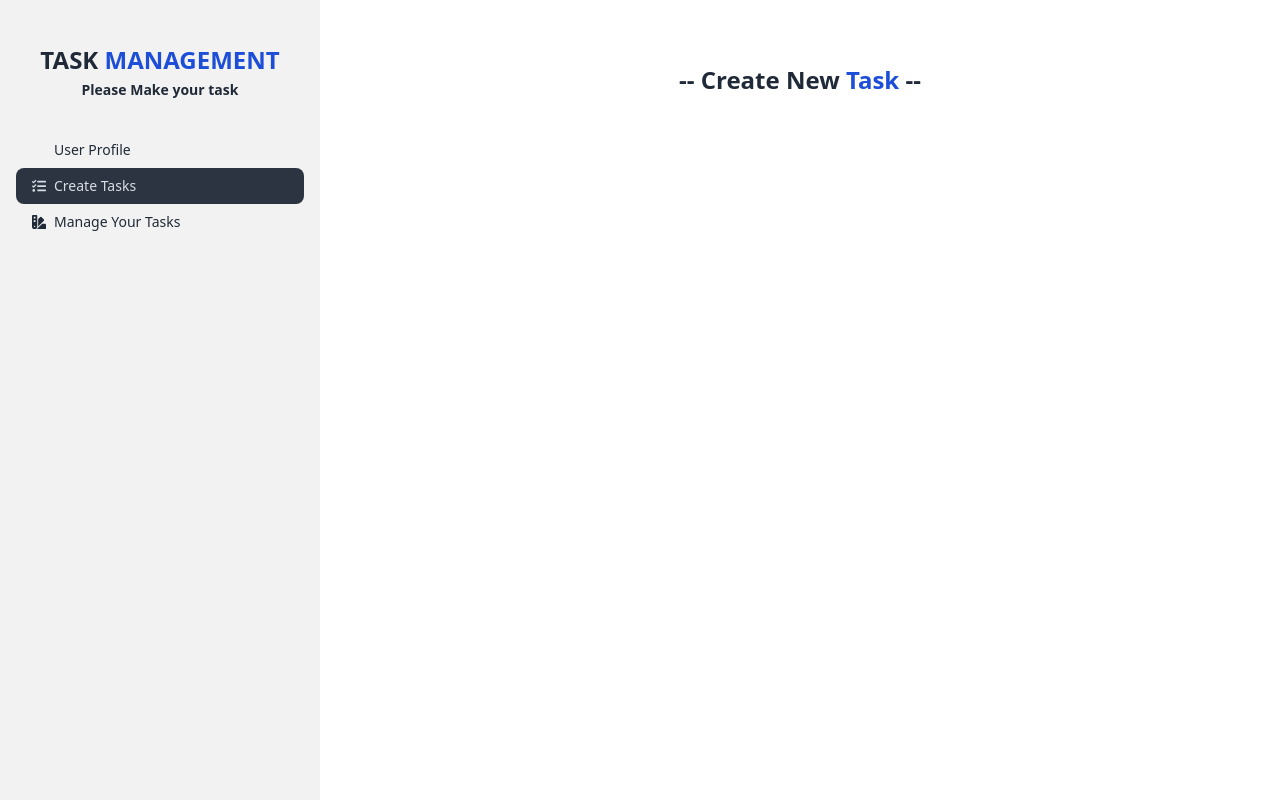
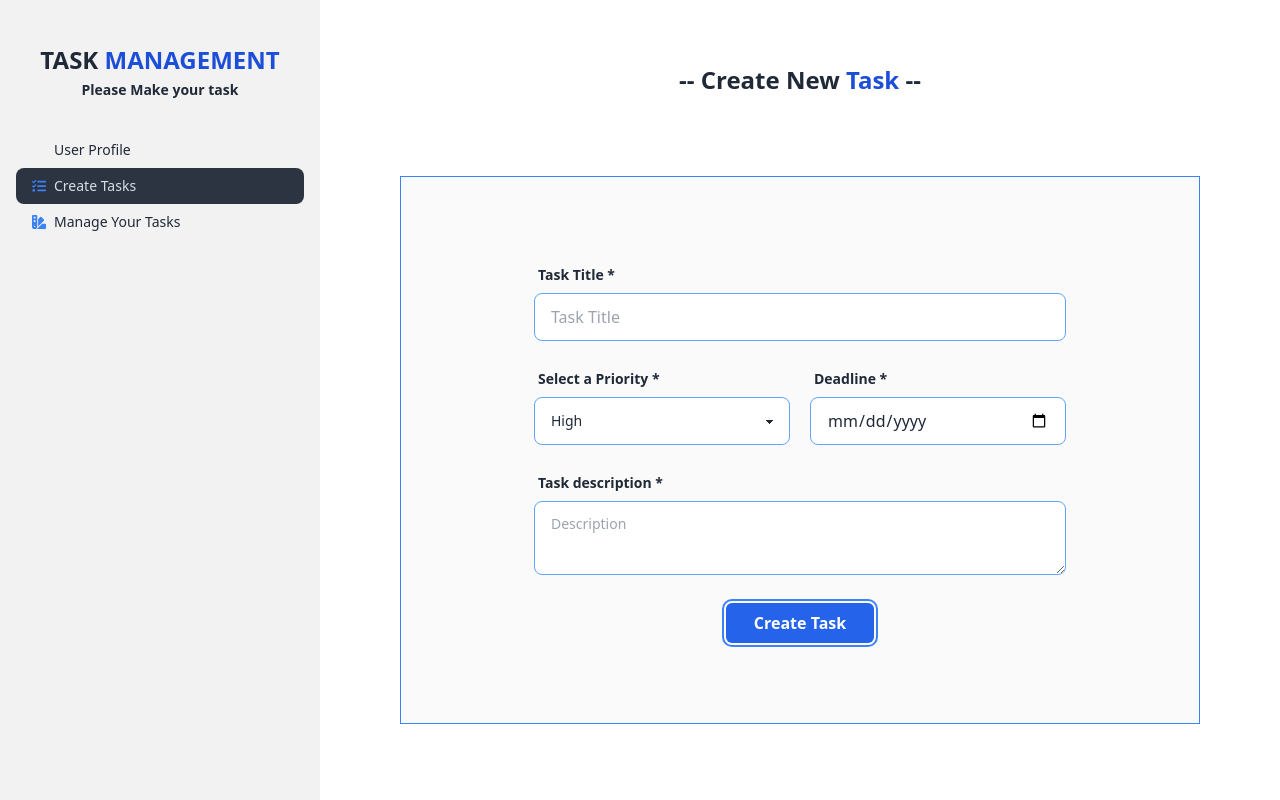
Before and after one commit to tanishaislam/job-task-client, a React (Vite) app: page /dashboard/createTask in a window 1280 px wide. Built offline with nearby package versions, Linux system fonts and the light colour scheme; no server answers; sample sign-in values are in the browser's storage; some icons are missing.

Commit message:
create task page design and send data mongobd successfully

```diff
--- a/package.json
+++ b/package.json
@@ -17,6 +17,7 @@
     "match-sorter": "^6.3.1",
     "react": "^18.2.0",
     "react-dom": "^18.2.0",
+    "react-hook-form": "^7.49.2",
     "react-hot-toast": "^2.4.1",
     "react-icons": "^4.12.0",
     "react-router-dom": "^6.21.0",
--- a/src/Pages/Dashboard/CreateTask/CreateTask.jsx
+++ b/src/Pages/Dashboard/CreateTask/CreateTask.jsx
@@ -1,10 +1,71 @@
-
+import { useForm } from "react-hook-form"
+import useAxiosPublic from "../../../api/useAxiosPublic";
+import toast from "react-hot-toast";
+import { useNavigate } from "react-router-dom";
 
 const CreateTask = () => {
+    const { register, handleSubmit } = useForm()
+    const axiosPublic = useAxiosPublic();
+    const navigate = useNavigate()
+    const onSubmit = async(data) => {
+        console.log(data)
+        const taskItem = {
+            title: data.title,
+            category: data.category,
+            deadline: data.deadline,
+            description: data.description
+        }
+        const taskRes = await axiosPublic.post('/tasks', taskItem)
+        console.log(taskRes.data)
+        if(taskRes?.data?.insertedId){
+            toast.success('Task is created Successfully!')
+            navigate('/dashboard/management')
+        }
+    }
     return (
         <div>
             <div>
             <h1 className="lg:text-2xl md:text-2xl text-xl text-center font-bold">-- Create New <span className="text-blue-700">Task </span>--</h1>
+                <form onSubmit={handleSubmit(onSubmit)} className="bg-zinc-50 py-20 mt-20 border border-blue-500">
+                    <div className="lg:w-8/12 md:w-9/12 w-10/12 m-auto  ">
+                    <label className="form-control w-full ">
+                        <div className="label">
+                            <span className="label-text text-md font-semibold">Task Title *</span>
+                        </div>
+                        <input type="text" placeholder="Task Title" {...register("title", {required: true})} className="input input-bordered border-blue-400 w-full" />
+                    </label>
+                    <div className="flex gap-5 lg:flex-row md:flex-row flex-col mt-5">
+                        <label className="form-control w-full ">
+                            <div className="label">
+                                    <span className="label-text text-md font-semibold ">Select a Priority *</span>
+                            </div>
+                            <select  {...register("category", {required: true})}
+                            className="select select-bordered border-blue-400 w-full">
+
+                                <option disabled value='default'>Select a Priority</option>
+                                <option value="High">High</option>
+                                <option value="Moderate">Moderate</option>
+                                <option value="Low">Low</option>
+                            </select>
+                        </label>
+                        <label className="form-control w-full ">
+                            <div className="label">
+                                <span className="label-text text-md font-semibold">Deadline *</span>
+                            </div>
+                            <input type="date" placeholder="Deadline" {...register("deadline", {required: true})} className="input input-bordered border-blue-400 w-full" />
+                        </label>
+                    </div>
+                    <label className="form-control w-full mt-5">
+                        <div className="label">
+                            <span className="label-text text-md font-semibold">Task description *</span>
+                        </div>
+                        <textarea className="textarea textarea-bordered border-blue-400" placeholder="Description" {...register("description", {required: true})}></textarea>
+                    </label>
+                    </div>
+                    <div className="flex justify-center mt-7">
+                    <button className="py-2 px-7 rounded-md bg-blue-600 text-white font-semibold outline-2 outline outline-offset-2 outline-blue-500">Create Task</button>
+                    </div>
+                </form>
             </div>
         </div>
     );
--- a/src/Pages/Dashboard/Dashboard.jsx
+++ b/src/Pages/Dashboard/Dashboard.jsx
@@ -37,19 +37,25 @@ const Dashboard = () => {
                     user?.email ?<>
                     <li>
                         <NavLink to='/dashboard/userProfile'>
+                        <span className="text-blue-500">
                         <FaUserLarge />
+                        </span>
                             User Profile
                         </NavLink>
                     </li>
                     <li>
                         <NavLink to='/dashboard/createTask'>
-                        <FaTasks />
+                        <span className="text-blue-500">
+                        <FaTasks/>
+                        </span>
                             Create Tasks
                         </NavLink>
                     </li>
                     <li>
                         <NavLink to='/dashboard/management'>
+                        <span className="text-blue-500">
                         <FaSwatchbook />
+                        </span>
                             Manage Your Tasks
                         </NavLink>
                     </li>
--- a/src/Pages/Dashboard/ManageTask/ManageTask.jsx
+++ b/src/Pages/Dashboard/ManageTask/ManageTask.jsx
@@ -20,9 +20,9 @@ const ManageTask = () => {
                             <p className="pt-5 pl-5"><span className="font-semibold">Task No:</span> {index + 1}</p>
                             <div className=" pb-20 pt-6 px-10 mb-16">
 
-                                <h1 className="text-center font-bold text-2xl text-blue-600">Task Title</h1>
+                                <h1 className="text-center font-bold lg:text-2xl md:text-2xl text-xl text-blue-600">Task Title</h1>
                                 <div className="border-b-2 w-20 m-auto border-gray-500 mb-4 mt-2"></div>
-                                <h1 className="text-center font-bold text-2xl mb-20">{tasks?.title}</h1>
+                                <h1 className="text-center font-bold lg:text-2xl md:text-2xl text-xl mb-20">{tasks?.title}</h1>
                                 <p className="text-lg"><span className="font-semibold">details: </span>{tasks?.description}</p>
                                 <p className="text-lg"><span className="font-semibold">Deadline: </span>{tasks?.deadline}</p>
                                 <p className="text-lg"><span className="font-semibold">Priority: </span>{tasks?.priority}</p>
```
Also changed, not shown: 1 other file (tests, documents, lock files or other folders).
